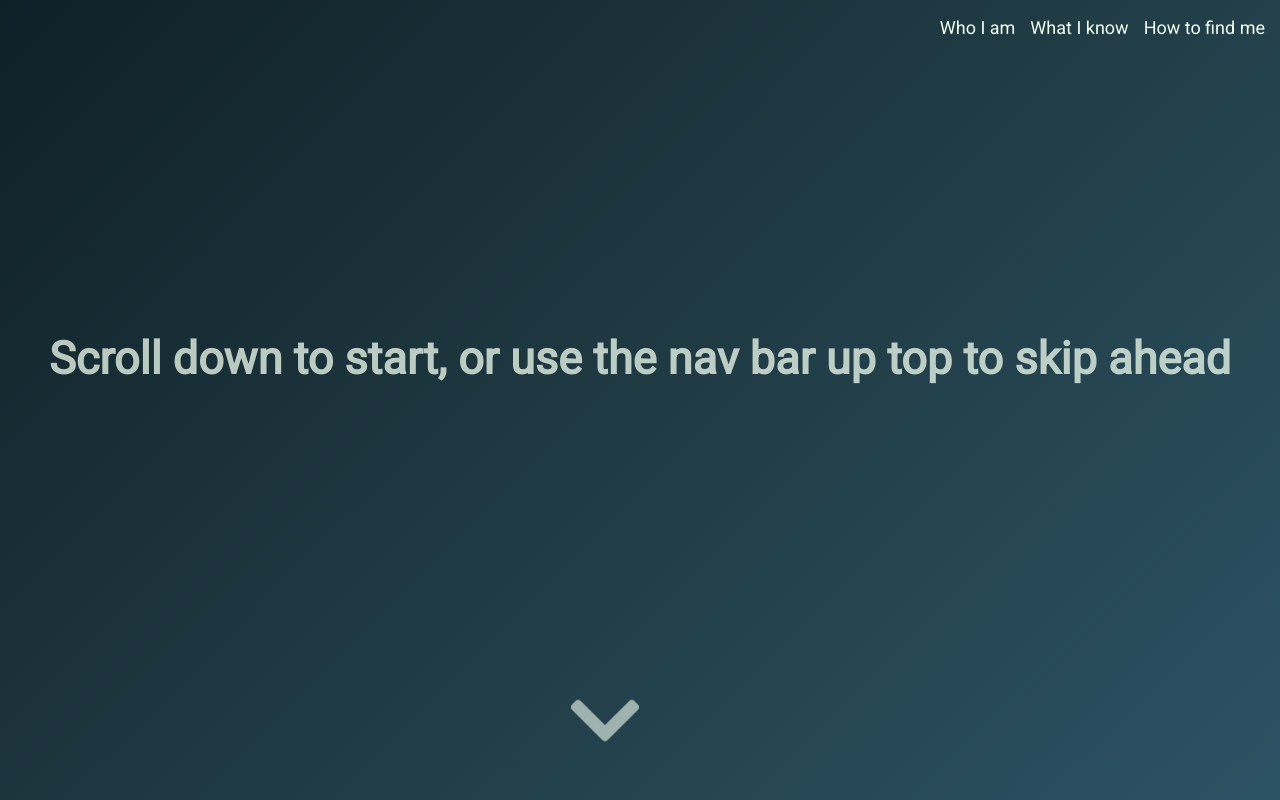
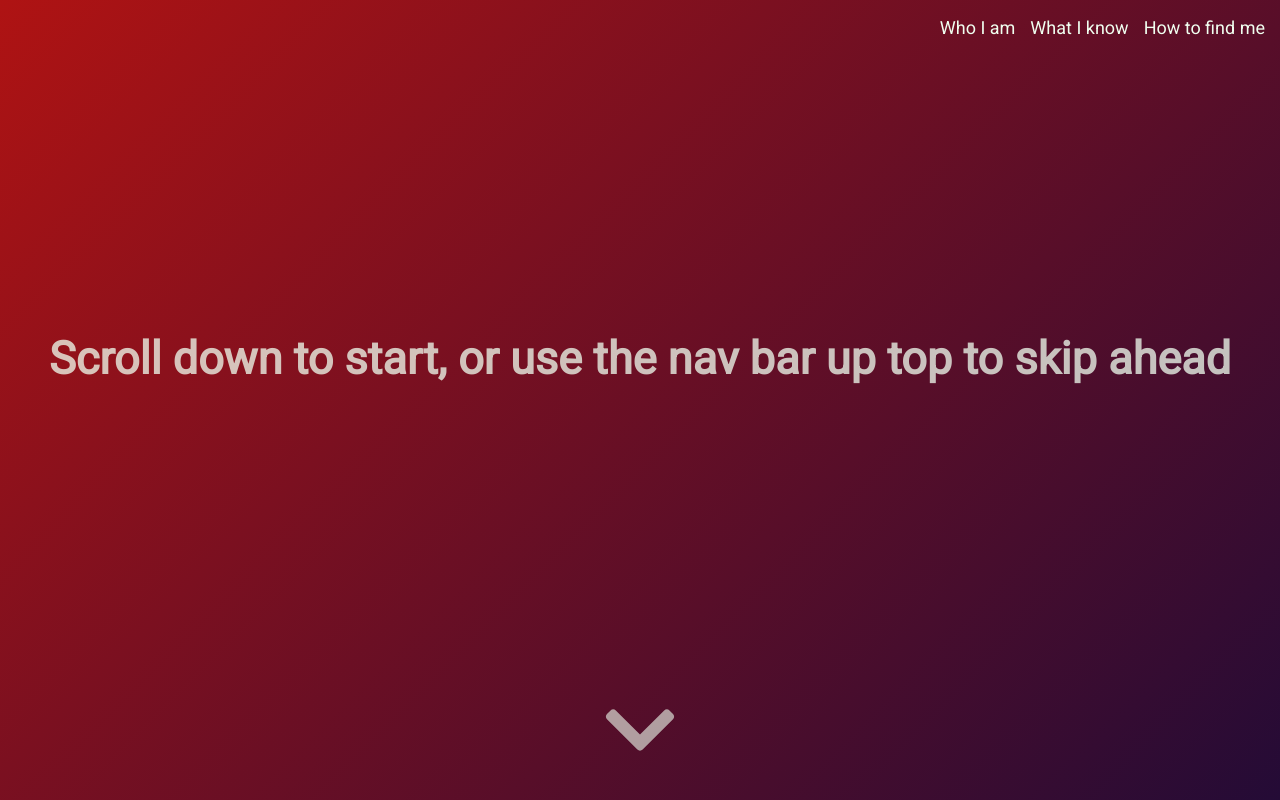
Before and after one commit to krushilnaik/krushilnaik.github.io, a React (Create React App) app: page / in a window 1280 px wide. Built offline with nearby package versions, Linux system fonts and the light colour scheme.

Commit message:
Styling tweaks
- Make the background a bit more red
- disable infinite animations for now

```diff
--- a/public/assets/css/style.css
+++ b/public/assets/css/style.css
@@ -18,10 +18,11 @@ body {
 	height: 100%;
 	overflow: scroll;
 
-	background: #0f2027;
-	background: linear-gradient(-45deg, #2c5364, #203a43, #0f2027);
-	/* background-size: 200% 200%; */
-	/* animation: backgroundAnimation 8s infinite; */
+	background: #c31432;
+	background: linear-gradient(-45deg, #240b36, #af1313);
+
+	/* background-size: 400% 400%; */
+	/* animation: backgroundAnimation 10s infinite; */
 }
 
 @keyframes backgroundAnimation {
--- a/src/components/scss/Intro.scss
+++ b/src/components/scss/Intro.scss
@@ -17,7 +17,7 @@
 
 		opacity: 60%;
 
-		animation: hoverDown 1.5s infinite;
+		// animation: hoverDown 1.5s infinite;
 	}
 }
 
```
